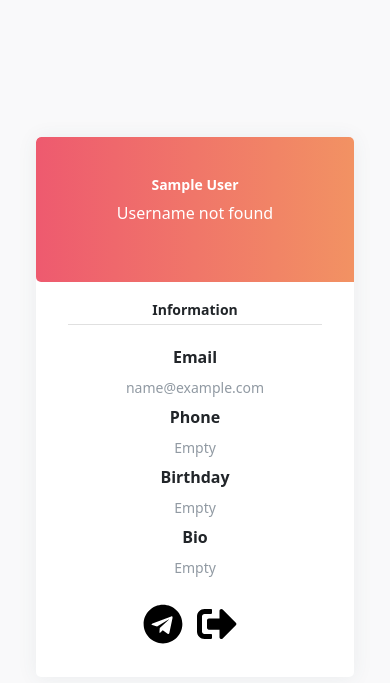
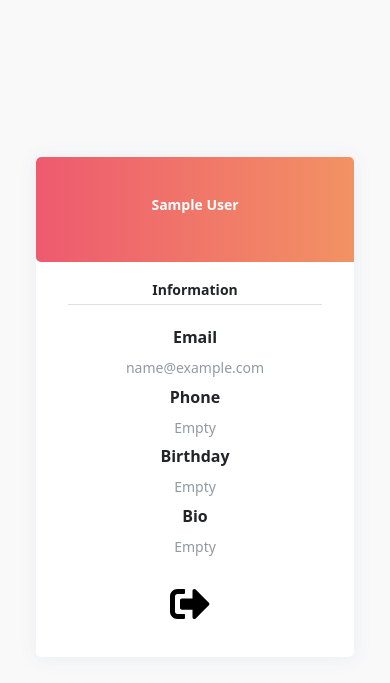
Before and after one commit to zakharfsk/avivi-internship, a Django app: page / in a window 390 px wide. Shown: the top 683 px of the page. Run offline with Django 5.2, Linux system fonts and the light colour scheme; the visitor is signed in with stand-in values (Sample User, id 1); parts of the project's set-up code (start-up, migrations or seed data) failed here and were passed over.

Commit message:
Remove Telegram login option and user details display
The option to log in via Telegram has been removed from both the login and registration pages. Additionally, the display of the telegram username in the user profile has been eliminated. Email, phone number, birth date, and bio fields in the user profile have been restructured for clearer conditional rendering.

```diff
--- a/templates/user/index.html
+++ b/templates/user/index.html
@@ -14,8 +14,6 @@
                             <div class="col-sm-4 bg-c-lite-green user-profile d-flex justify-content-center flex-column">
                                 <div class="card-block text-center text-white">
                                     <h6 class="f-w-600">{{ user.first_name }} {{ user.last_name }}</h6>
-                                    <p>{% if tg_user.username %}{{ tg_user.username }}{% else %}Username not
-                                        found{% endif %}</p>
                                 </div>
                             </div>
                             <div class="col-sm-8">
@@ -25,42 +23,50 @@
                                         <div class="col-sm-6">
                                             <p class="m-b-10 f-w-600">Email</p>
                                             <h6 class="text-muted f-w-400">
-                                                {% if user.email %}{{ user.email }}{% else %}Empty{% endif %}
+                                                {% if user.email %}
+                                                    {{ user.email }}
+                                                {% else %}
+                                                    Empty
+                                                {% endif %}
                                             </h6>
                                         </div>
                                         <div class="col-sm-6">
                                             <p class="m-b-10 f-w-600">Phone</p>
                                             <h6 class="text-muted f-w-400">
-                                                {% if user.phone_number %}{{ user.phone_number }}{% else %}
-                                                    Empty{% endif %}
+                                                {% if user.phone_number %}
+                                                    {{ user.phone_number }}
+                                                {% else %}
+                                                    Empty
+                                                {% endif %}
                                             </h6>
                                         </div>
                                         <div class="col-sm-6">
                                             <p class="m-b-10 f-w-600">Birthday</p>
                                             <h6 class="text-muted f-w-400">
-                                                {% if user.birth_date %}{{ user.birth_date }}{% else %}
-                                                    Empty{% endif %}</h6>
+                                                {% if user.birth_date %}
+                                                    {{ user.birth_date }}
+                                                {% else %}
+                                                    Empty
+                                                {% endif %}
+                                            </h6>
                                         </div>
                                         <div class="col-sm-6">
                                             <p class="m-b-10 f-w-600">Bio</p>
                                             <h6 class="text-muted f-w-400">
-                                                {% if user.bio %}{{ user.bio }}{% else %}
-                                                    Empty{% endif %}</h6>
+                                                {% if user.bio %}
+                                                    {{ user.bio }}
+                                                {% else %}
+                                                    Empty
+                                                {% endif %}
+                                            </h6>
                                         </div>
                                     </div>
                                     <ul class="social-link list-unstyled m-t-40 m-b-10">
                                         <li>
-                                            <a href="
-                                                    {% if tg_user.username %}https://t.me/
-
-                                                {{ tg_user.username }}{% else %}tg://user?id={{ tg_user.telegram_id }}{% endif %}">
-                                                <i class="fab fa-telegram fa-2x" style="color: black"></i>
-                                            </a>
-                                        </li>
-                                        <li>
                                             <a href="{% url 'account_logout' %}">
                                                 <i class="fas fa-sign-out-alt fa-2x" style="color: black"></i>
                                             </a>
+                                        </li>
                                     </ul>
                                 </div>
                             </div>
--- a/templates/user/login.html
+++ b/templates/user/login.html
@@ -35,11 +35,6 @@
         </div>
 
         <div class="checkbox mb-3">
-            <a href="{% provider_login_url 'telegram' %}">
-                <i class="fab fa-telegram fa-2x" style="color: black"></i>
-            </a>
-        </div>
-        <div class="checkbox mb-3">
             <a href="{% url 'user:register' %}" class="w-100 btn btn-lg btn-primary">Sign up</a>
         </div>
         <button class="w-100 btn btn-lg btn-primary" type="submit">Sign in</button>
--- a/templates/user/register.html
+++ b/templates/user/register.html
@@ -48,11 +48,6 @@
         </div>
 
         <div class="checkbox mb-3">
-            <a href="{% provider_login_url 'telegram' %}">
-                <i class="fab fa-telegram fa-2x" style="color: black"></i>
-            </a>
-        </div>
-        <div class="checkbox mb-3">
             <a href="{% url 'user:login' %}" class="w-100 btn btn-lg btn-primary">Sign in</a>
         </div>
         <button class="w-100 btn btn-lg btn-primary" type="submit">Sign up</button>
```
